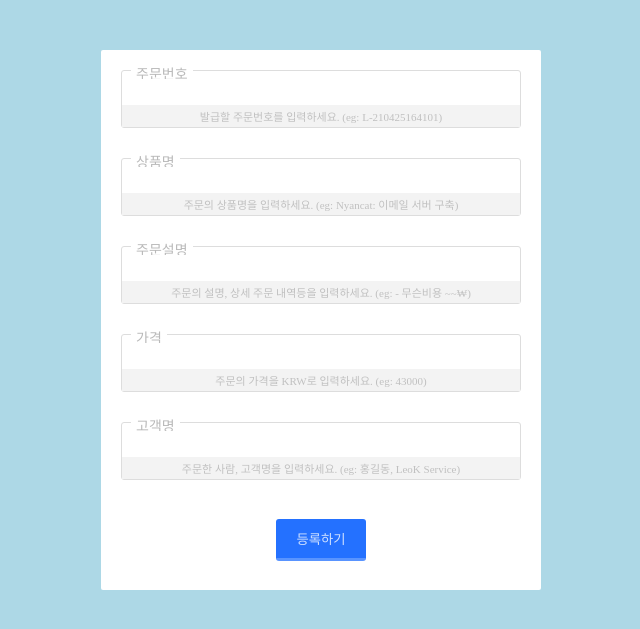
After one commit to 331leo/pay.leok, a FastAPI app: template templates/generate.html.j2 in a window 1280 px wide. The commit adds this page. Shown: the top 629 px of the page, without its empty margins (319-959 px from the left). Run offline with FastAPI, Linux system fonts and the light colour scheme; the template is opened without the code that fills it, so the values that code supplies are empty; parts of the project's set-up code (start-up, migrations or seed data) failed here and were passed over; some libraries are stand-ins or nearby versions; some web fonts are replaced.

Commit message:
feat(generate): /generate function added. using basic auth, managing orderId

```diff
--- a/app/main.py
+++ b/app/main.py
@@ -43,7 +43,7 @@ async def route_generate(
             detail="Incorrect username or password",
             headers={"WWW-Authenticate": "Basic"},
         )
-    return {"username": credentials.username, "password": credentials.password}
+    return templates.TemplateResponse("generate.html.j2", {"request": request})
 
 
 @app.get("/paid/{objId}", response_class=HTMLResponse)
--- a/templates/base.html.j2
+++ b/templates/base.html.j2
@@ -10,7 +10,19 @@
     />
     <script src="https://unpkg.com/sweetalert/dist/sweetalert.min.js"></script>
     <script src="https://code.jquery.com/jquery-3.5.1.min.js"></script>
+    <style>
+    @font-face {
+        font-family: 'BMJUA';
+        src: url('https://cdn.jsdelivr.net/gh/projectnoonnu/noonfonts_one@1.0/BMJUA.woff') format('woff');
+        font-weight: normal;
+        font-style: normal;
+    }
+    body{
+        font-family: 'BMJUA';
+    }
+    </style>
     {% block head %} {% endblock %}
+    {% block style %} {% endblock style %}
   </head>
   <body class="success" style="background-color: lightblue">
     {% block body %} {% endblock body %}
--- /dev/null
+++ b/templates/generate.html.j2
@@ -0,0 +1,212 @@
+{% extends "base.html.j2" %}
+
+{% block title %}주문 생성하기{% endblock title %}
+
+{% block head %} {% endblock head %}
+{% block style %}
+<style type="text/css">
+.form-style-7{
+	max-width:400px;
+	margin:50px auto;
+	background:#fff;
+	border-radius:2px;
+	padding:20px;
+}
+.form-style-7 h1{
+	display: block;
+	text-align: center;
+	padding: 0;
+	margin: 0px 0px 20px 0px;
+	color: #5C5C5C;
+	font-size:x-large;
+}
+.form-style-7 ul{
+	list-style:none;
+	padding:0;
+	margin:0;
+}
+.form-style-7 li{
+	display: block;
+	padding: 9px;
+	border:1px solid #DDDDDD;
+	margin-bottom: 30px;
+	border-radius: 3px;
+}
+.form-style-7 li:last-child{
+	border:none;
+	margin-bottom: 0px;
+	text-align: center;
+}
+.form-style-7 li > label{
+	display: block;
+	float: left;
+	margin-top: -19px;
+	background: #FFFFFF;
+	height: 14px;
+	padding: 2px 5px 2px 5px;
+	color: #B9B9B9;
+	font-size: 14px;
+	overflow: hidden;
+}
+.form-style-7 input[type="text"],
+.form-style-7 input[type="date"],
+.form-style-7 input[type="datetime"],
+.form-style-7 input[type="email"],
+.form-style-7 input[type="number"],
+.form-style-7 input[type="search"],
+.form-style-7 input[type="time"],
+.form-style-7 input[type="url"],
+.form-style-7 input[type="password"],
+.form-style-7 textarea,
+.form-style-7 select
+{
+	box-sizing: border-box;
+	-webkit-box-sizing: border-box;
+	-moz-box-sizing: border-box;
+	width: 100%;
+	display: block;
+	outline: none;
+	border: none;
+	height: 25px;
+	line-height: 25px;
+	font-size: 16px;
+	padding: 0;
+}
+.form-style-7 input[type="text"]:focus,
+.form-style-7 input[type="date"]:focus,
+.form-style-7 input[type="datetime"]:focus,
+.form-style-7 input[type="email"]:focus,
+.form-style-7 input[type="number"]:focus,
+.form-style-7 input[type="search"]:focus,
+.form-style-7 input[type="time"]:focus,
+.form-style-7 input[type="url"]:focus,
+.form-style-7 input[type="password"]:focus,
+.form-style-7 textarea:focus,
+.form-style-7 select:focus
+{
+}
+.form-style-7 li > span{
+	background: #F3F3F3;
+	display: block;
+	padding: 3px;
+	margin: 0 -9px -9px -9px;
+	text-align: center;
+	color: #C0C0C0;
+	font-size: 11px;
+}
+.form-style-7 textarea{
+	resize:none;
+}
+.form-style-7 input[type="submit"],
+.form-style-7 input[type="button"]{
+	background: #2471FF;
+	border: none;
+	padding: 10px 20px 10px 20px;
+	border-bottom: 3px solid #5994FF;
+	border-radius: 3px;
+	color: #D2E2FF;
+}
+.form-style-7 input[type="submit"]:hover,
+.form-style-7 input[type="button"]:hover{
+	background: #6B9FFF;
+	color:#fff;
+}
+</style>
+{% endblock style %}
+
+{% block body %}
+<form class="form-style-7" action="/api/PlaceOrder" method="post">
+<ul>
+<li>
+    <label for="orderId">주문번호</label>
+    <input type="text" name="orderId" maxlength="100">
+    <span>발급할 주문번호를 입력하세요. (eg: L-210425164101)</span>
+</li>
+<li>
+    <label for="ordername">상품명</label>
+    <input type="text" name="ordername" maxlength="100">
+    <span>주문의 상품명을 입력하세요. (eg: Nyancat: 이메일 서버 구축)</span>
+</li>
+<li>
+    <label for="description">주문설명</label>
+    <textarea name="description" onkeyup="adjust_textarea(this)"></textarea>
+    <span>주문의 설명, 상세 주문 내역등을 입력하세요. (eg: - 무슨비용 ~~₩)</span>
+</li>
+<li>
+    <label for="price">가격</label>
+    <input type="number" name="price" maxlength="100">
+    <span>주문의 가격을 KRW로 입력하세요. (eg: 43000)</span>
+</li>
+<li>
+    <label for="customer">고객명</label>
+    <input type="text" name="customer" maxlength="100">
+    <span>주문한 사람, 고객명을 입력하세요. (eg: 홍길동, LeoK Service)</span>
+</li>
+<li>
+    <input type="submit" value="등록하기" >
+</li>
+</ul>
+</form>
+{% endblock body %}
+{% block script %}
+
+<script type="text/javascript">
+function adjust_textarea(h) {
+    h.style.height = "20px";
+    h.style.height = (h.scrollHeight)+"px";
+}
+</script>
+<!--script>
+function input_orderId(){
+  swal({
+  title: "주문번호를 입력해주세요",
+  icon: "info",
+  buttons: { confirm: "다음" },
+  content:{
+    element: "input",
+    attributes: {
+      placeholder: "L-210821022",
+      type: "text",
+    }
+  },
+  closeOnClickOutside: false,
+  closeOnEsc: false,
+}).then((input) => {
+  if (!input){
+    swal({
+    title: "주문번호를 입력하세요",
+    icon: "error",
+    closeOnClickOutside: false,
+    closeOnEsc: false
+    }).then((ok)=>{input_orderId();})
+    document.activeElement.blur()
+    return
+  }
+  $.post("/api/FindOrderData",{"orderId":input},function(data){
+  console.log(data)
+  if (!data.price){
+    swal({
+    title: "올바르지 않은 주문번호 입니다",
+    icon: "error",
+    closeOnClickOutside: false,
+    closeOnEsc: false
+    }).then((ok)=>{input_orderId();})
+    document.activeElement.blur()
+    return
+  }
+  swal({
+    title: "정보 확인",
+    icon: "info",
+    text: data.title+"\n\n"+data.description.split("\\n").join("\n"),
+    buttons: { confirm: "결제하기" },
+    closeOnClickOutside: false,
+    closeOnEsc: false
+  }).then((val) => {tosspay(data)});
+  return;
+  }
+  )
+});
+};
+input_orderId()
+</script-->
+{% endblock script %}
```
Also changed, not shown: routes/api.py (+43 -1 lines), templates/paid.html.j2 (+2 -14 lines), templates/pay.html.j2 (+2 -14 lines).
